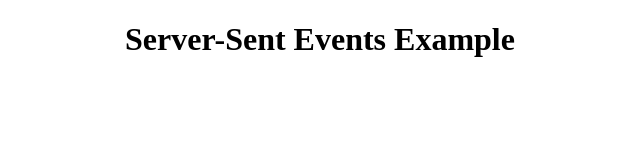
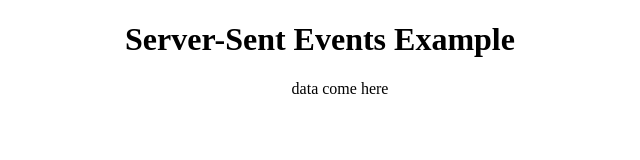
Before and after one commit to Prashant-tiwari-2008/Frontend-System-design, a website: page communication protocol/SSE/index.html in a window 1280 px wide. Shown: the whole page, without its empty margins (320-960 px from the left). Drawn offline with Linux system fonts and the light colour scheme.

Commit message:
original code added

```diff
--- a/communication protocol/SSE/index.html
+++ b/communication protocol/SSE/index.html
@@ -8,7 +8,7 @@
 <body>
         <div style="text-align: center;">
             <h1>Server-Sent Events Example</h1>
-            <ul id="sse-data"></ul>
+            <ul id="sse-data">data come here</ul>
         </div>
 
         <script>
```
